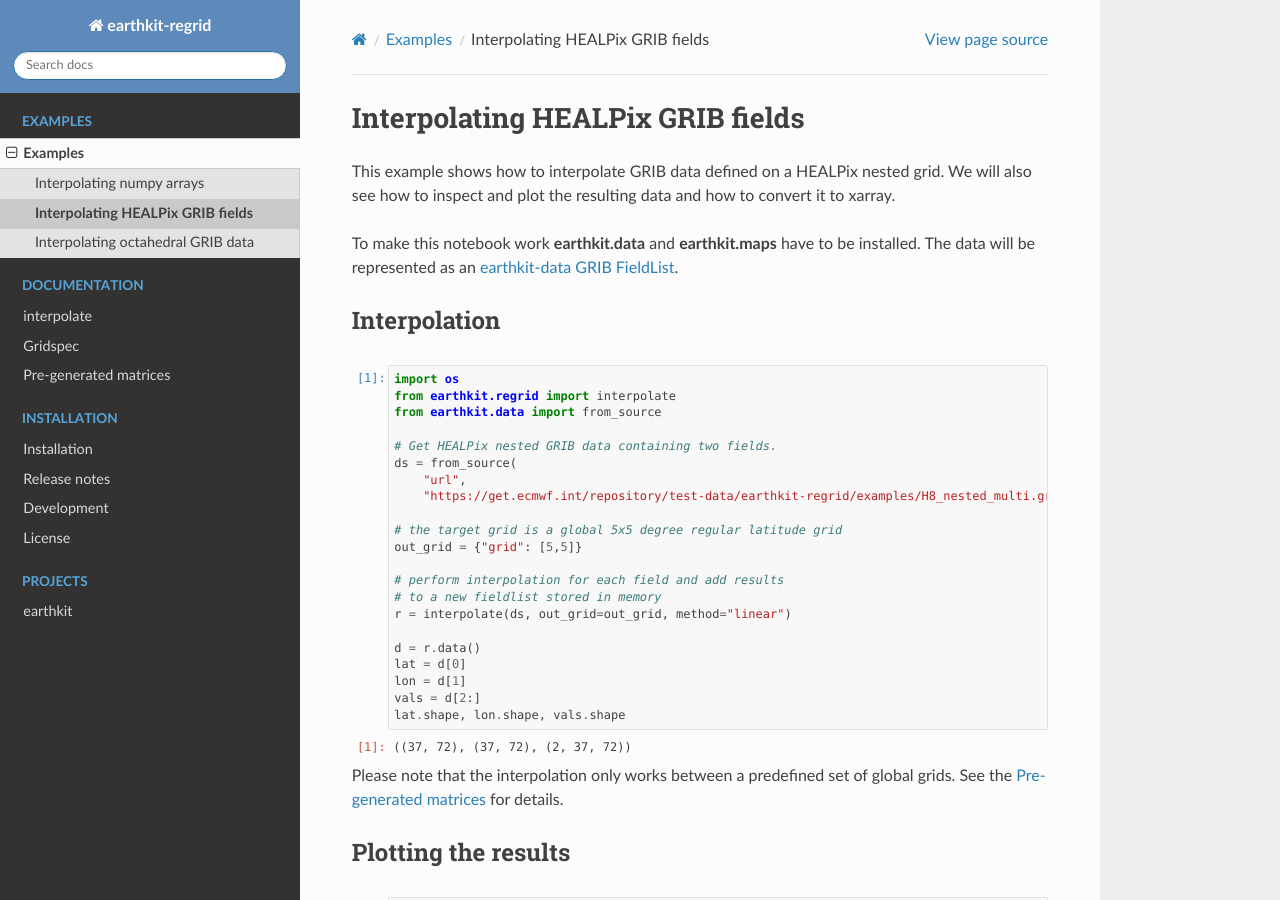
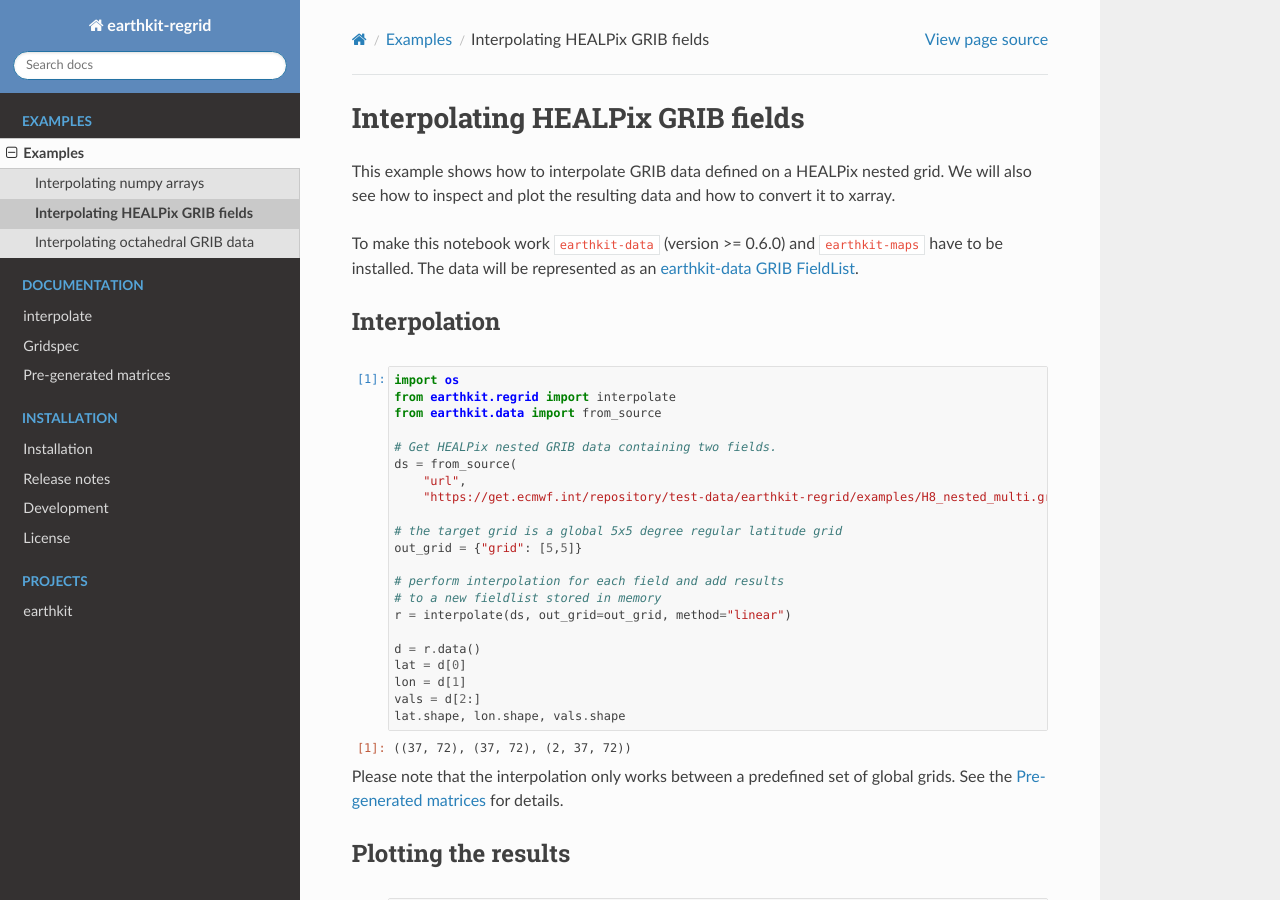
Before and after one commit to ecmwf/earthkit-regrid, a Sphinx documentation site: the page built from docs/examples/healpix_fieldlist.ipynb, in a window 1280 px wide and 900 px high. Built offline with Sphinx 7.4.7 and the Read the Docs theme 2.0.0, drawn with Linux system fonts in a browser that asks for light colours; cross-references to code outside the pages are shown as plain code; some of the changed lines change nothing that is shown.

Commit message:
Update notebooks (#18)

```diff
--- a/docs/conf.py
+++ b/docs/conf.py
@@ -70,6 +70,10 @@
         "earthkit-data",
         "https://earthkit-data.readthedocs.io/en/latest/",
     ),
+    "earthkit-maps": (
+        "earthkit-maps",
+        "https://earthkit-maps.readthedocs.io/en/latest/",
+    ),
     "fieldlist": (
         "fieldlist",
         "https://earthkit-data.readthedocs.io/en/latest/guide/data_format/grib.html",
```
Also changed, not shown: docs/examples/healpix_fieldlist.ipynb, docs/examples/octahedral_fieldlist.ipynb.
